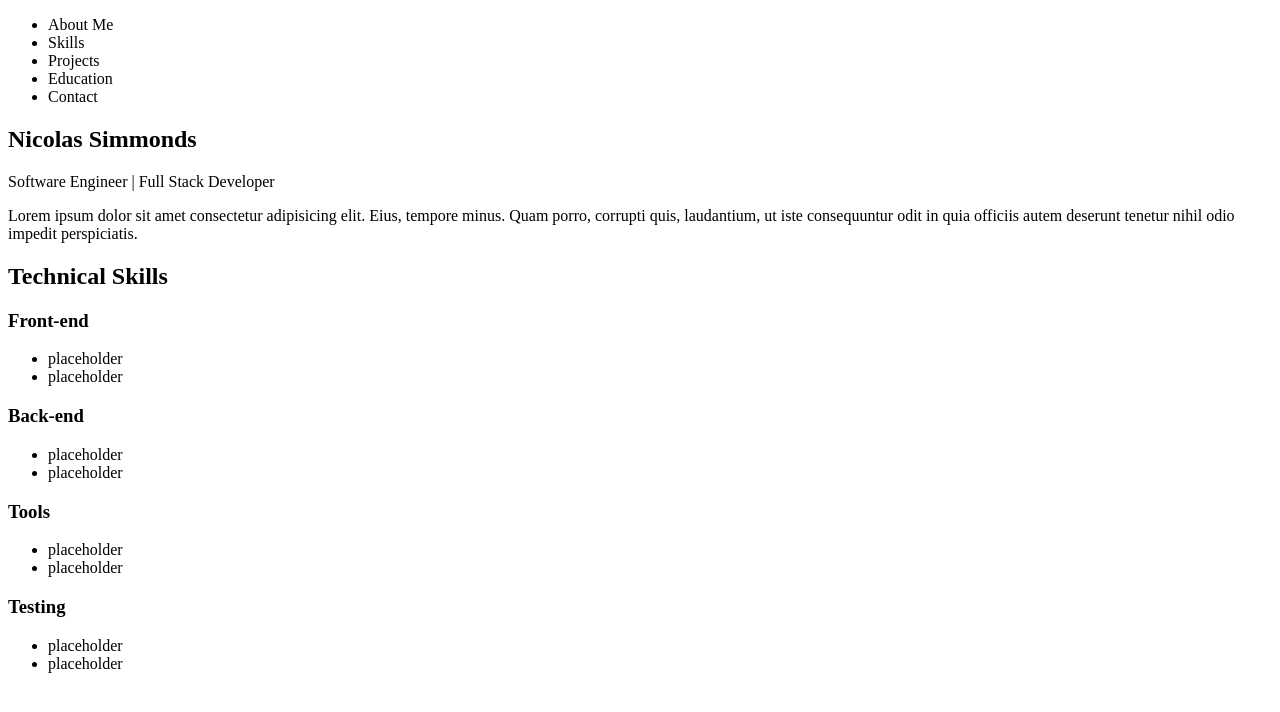
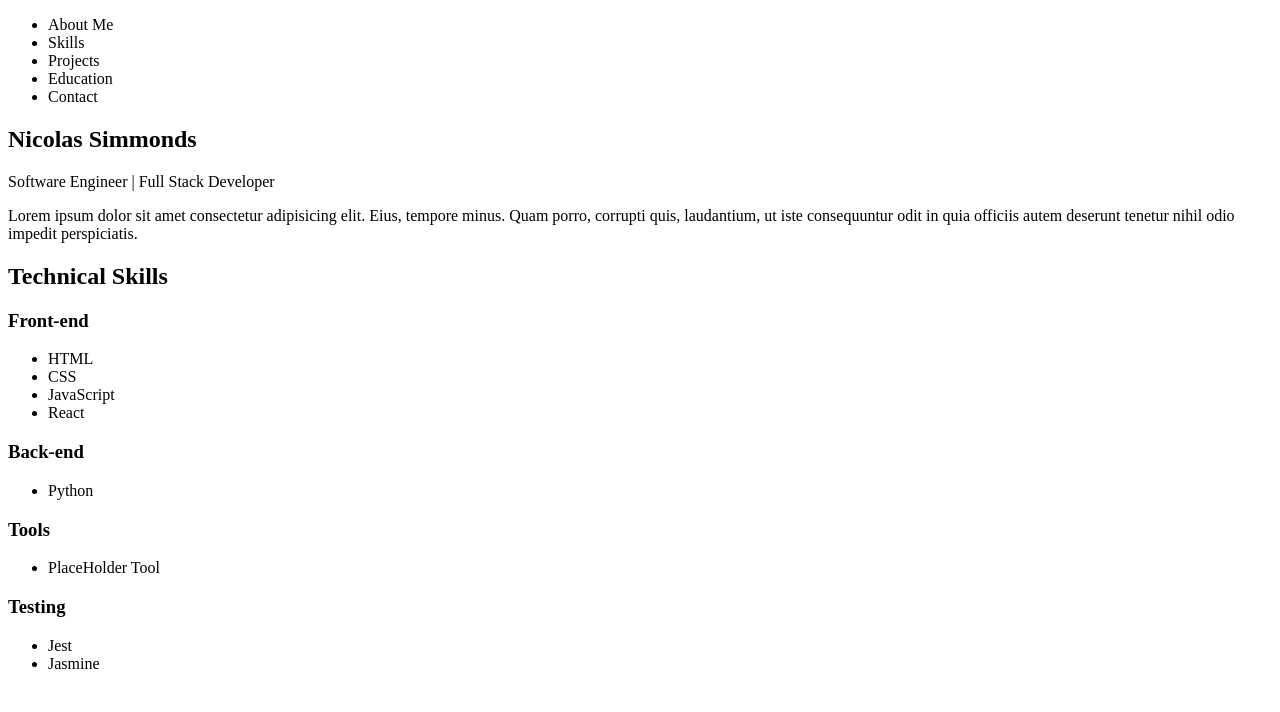
Before and after one commit to njsimm/portfolio, a React (Vite) app: page / in a window 1280 px wide. Shown: the top 712 px of the page. Built offline with nearby package versions, Linux system fonts and the light colour scheme.

Commit message:
updated file names to reflect purpose more clearly. Refactored SkillsList to be more dynamic for updating skills. Added skills file to hold current list of skills

```diff
--- a/src/App.jsx
+++ b/src/App.jsx
@@ -1,7 +1,8 @@
 import "./App.css";
 import Navbar from "./Navbar";
 import AboutMe from "./AboutMe";
-import Skills from "./Skills";
+import SkillsList from "./SkillsList";
+import skills from "./Skills";
 
 function App() {
   return (
@@ -13,12 +14,7 @@ function App() {
       </header>
       <main>
         <AboutMe />
-        <Skills
-          skillsFront={["placeholder", "placeholder"]}
-          skillsBack={["placeholder", "placeholder"]}
-          skillsTools={["placeholder", "placeholder"]}
-          skillsTesting={["placeholder", "placeholder"]}
-        />
+        <SkillsList skills={skills} />
       </main>
     </div>
   );
--- a/src/Skills.jsx
+++ b/src/Skills.jsx
@@ -1,50 +1,20 @@
-import React from "react";
-import "./Skills.css";
+const skills = [
+  {
+    type: "Front-end",
+    skills: ["HTML", "CSS", "JavaScript", "React"],
+  },
+  {
+    type: "Back-end",
+    skills: ["Python"],
+  },
+  {
+    type: "Tools",
+    skills: ["PlaceHolder Tool"],
+  },
+  {
+    type: "Testing",
+    skills: ["Jest", "Jasmine"],
+  },
+];
 
-const Skills = ({ skillsFront, skillsBack, skillsTools, skillsTesting }) => {
-  return (
-    <section className="Skills">
-      <header className="Skills-header">
-        <h2>Technical Skills</h2>
-      </header>
-
-      <div className="Skills-category">
-        <h3>Front-end</h3>
-        <ul>
-          {skillsFront.map((skill) => {
-            return <li key={skill}>{skill}</li>;
-          })}
-        </ul>
-      </div>
-
-      <div className="Skills-category">
-        <h3>Back-end</h3>
-        <ul>
-          {skillsBack.map((skill) => {
-            return <li key={skill}>{skill}</li>;
-          })}
-        </ul>
-      </div>
-
-      <div className="Skills-category">
-        <h3>Tools</h3>
-        <ul>
-          {skillsTools.map((tool) => {
-            return <li key={tool}>{tool}</li>;
-          })}
-        </ul>
-      </div>
-
-      <div className="Skills-category">
-        <h3>Testing</h3>
-        <ul>
-          {skillsTesting.map((tool) => {
-            return <li key={tool}>{tool}</li>;
-          })}
-        </ul>
-      </div>
-    </section>
-  );
-};
-
-export default Skills;
+export default skills;
--- /dev/null
+++ b/src/SkillsList.jsx
@@ -0,0 +1,27 @@
+import React from "react";
+import "./SkillsList.css";
+
+const SkillList = ({ skills }) => {
+  return (
+    <section className="SkillList">
+      <header className="SkillList-header">
+        <h2>Technical Skills</h2>
+      </header>
+
+      {skills.map((skillObj) => {
+        return (
+          <div key={skillObj.type}>
+            <h3>{skillObj.type}</h3>
+            <ul>
+              {skillObj.skills.map((skill) => {
+                return <li key={skill}>{skill}</li>;
+              })}
+            </ul>
+          </div>
+        );
+      })}
+    </section>
+  );
+};
+
+export default SkillList;
```
Also changed, not shown: src/Skills.css (deleted), src/SkillsList.css (added).
